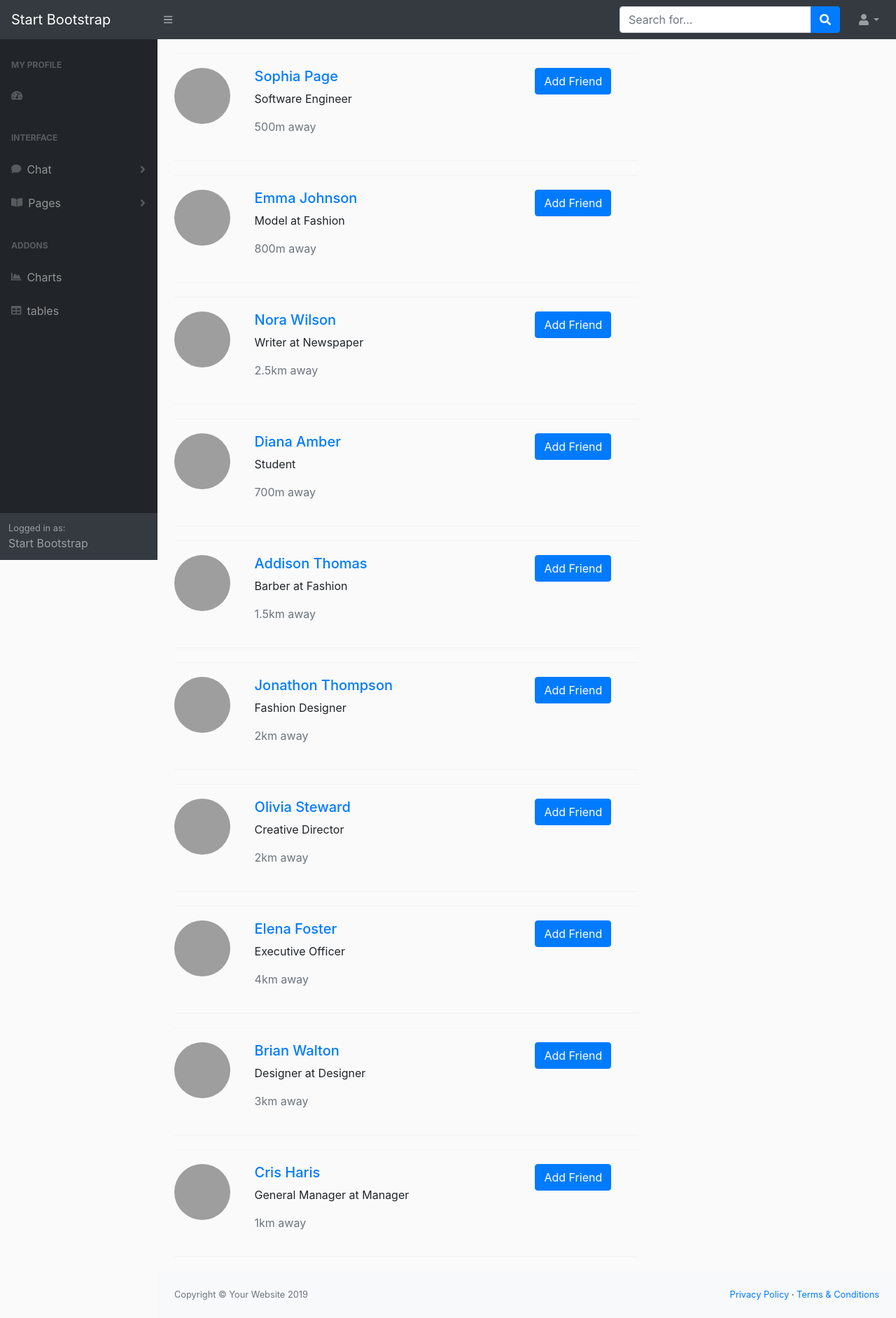
After one commit to Kushal2019/webchat, a PHP site: page /user/addfriend.php in a window 1280 px wide. The commit adds this page. Shown: the whole page at 70% size. Run offline with PHP 8.4, Linux system fonts and the light colour scheme; a user stored in the database is signed in; data comes from the database, SQL or seed files in the repository; data that the repository does not hold is empty; some libraries are stand-ins or nearby versions; grey boxes are pictures that could not be loaded.

Commit message:
make bybabu

```diff
--- /dev/null
+++ b/project/css/addfriend.css
@@ -0,0 +1,34 @@
+body{
+    margin-top:20px;
+    background:#FAFAFA;
+}
+/*==================================================
+  Nearby People CSS
+  ==================================================*/
+
+.people-nearby .google-maps{
+  background: #f8f8f8;
+  border-radius: 4px;
+  border: 1px solid #f1f2f2;
+  padding: 20px;
+  margin-bottom: 20px;
+}
+
+.people-nearby .google-maps .map{
+  height: 300px;
+  width: 100%;
+  border: none;
+}
+
+.people-nearby .nearby-user{
+  padding: 20px 0;
+  border-top: 1px solid #f1f2f2;
+  border-bottom: 1px solid #f1f2f2;
+  margin-bottom: 20px;
+}
+
+img.profile-photo-lg{
+  height: 80px;
+  width: 80px;
+  border-radius: 50%;
+}
--- a/project/css/chatbox.css
+++ b/project/css/chatbox.css
@@ -1,5 +1,5 @@
 body,html{
-            height: 100%;
+            height:100%;
             margin: 0;
             background: #7F7FD5;
            background: -webkit-linear-gradient(to right, #91EAE4, #86A8E7, #7F7FD5);
@@ -11,8 +11,8 @@ body,html{
             margin-bottom: auto;
         }
         .card{
-            height:550px;
-            margin-top:45px;
+            height:600px;
+            margin-top:10px;
             border-radius: 15px !important;
             background-color: rgba(0,0,0,0.4) !important;
         }
--- /dev/null
+++ b/project/user/addfriend.php
@@ -0,0 +1,220 @@
+<!DOCTYPE html>
+<html lang="en">
+<?php
+    $val="";
+    if(isset($_GET['msg']))
+    {
+    $GLOBALS['val']=$_GET['msg'];
+    }
+
+?>
+    <head>
+        <meta charset="utf-8" />
+        <meta http-equiv="X-UA-Compatible" content="IE=edge" />
+        <meta name="viewport" content="width=device-width, initial-scale=1, shrink-to-fit=no" />
+        <meta name="description" content="" />
+        <meta name="author" content="" />
+        <title>WebChat</title>
+        <link href="../css/styles.css" rel="stylesheet" />
+        <link href="../css/addfriend.css" rel="stylesheet" />
+        <link href="https://cdn.datatables.net/1.10.20/css/dataTables.bootstrap4.min.css" rel="stylesheet" crossorigin="anonymous" />
+        <script src="https://cdnjs.cloudflare.com/ajax/libs/font-awesome/5.11.2/js/all.min.js" crossorigin="anonymous"></script>
+        <script type="text/javascript" src="../js/user.js"></script>
+    </head>
+    <body class="sb-nav-fixed">
+        <?php
+            include("../pagesfile/topnav.php");
+            include("../pagesfile/sidetop.php");
+        ?>
+     <div id="layoutSidenav_content">
+    <main>
+        <div class="container">
+    <div class="row">
+        <div class="col-md-8">
+            <div class="people-nearby">
+
+              <div class="nearby-user">
+                <div class="row">
+                  <div class="col-md-2 col-sm-2">
+                    <img src="https://bootdey.com/img/Content/avatar/avatar7.png" alt="user" class="profile-photo-lg">
+                  </div>
+                  <div class="col-md-7 col-sm-7">
+                    <h5><a href="#" class="profile-link">Sophia Page</a></h5>
+                    <p>Software Engineer</p>
+                    <p class="text-muted">500m away</p>
+                  </div>
+                  <div class="col-md-3 col-sm-3">
+                    <button class="btn btn-primary pull-right">Add Friend</button>
+                  </div>
+                </div>
+              </div>
+              <div class="nearby-user">
+                <div class="row">
+                  <div class="col-md-2 col-sm-2">
+                    <img src="https://bootdey.com/img/Content/avatar/avatar6.png" alt="user" class="profile-photo-lg">
+                  </div>
+                  <div class="col-md-7 col-sm-7">
+                    <h5><a href="#" class="profile-link">Emma Johnson</a></h5>
+                    <p>Model at Fashion</p>
+                    <p class="text-muted">800m away</p>
+                  </div>
+                  <div class="col-md-3 col-sm-3">
+                    <button class="btn btn-primary pull-right">Add Friend</button>
+                  </div>
+                </div>
+              </div>
+              <div class="nearby-user">
+                <div class="row">
+                  <div class="col-md-2 col-sm-2">
+                    <img src="https://bootdey.com/img/Content/avatar/avatar5.png" alt="user" class="profile-photo-lg">
+                  </div>
+                  <div class="col-md-7 col-sm-7">
+                    <h5><a href="#" class="profile-link">Nora Wilson</a></h5>
+                    <p>Writer at Newspaper</p>
+                    <p class="text-muted">2.5km away</p>
+                  </div>
+                  <div class="col-md-3 col-sm-3">
+                    <button class="btn btn-primary pull-right">Add Friend</button>
+                  </div>
+                </div>
+              </div>
+              <div class="nearby-user">
+                <div class="row">
+                  <div class="col-md-2 col-sm-2">
+                    <img src="https://bootdey.com/img/Content/avatar/avatar4.png" alt="user" class="profile-photo-lg">
+                  </div>
+                  <div class="col-md-7 col-sm-7">
+                    <h5><a href="#" class="profile-link">Diana Amber</a></h5>
+                    <p>Student</p>
+                    <p class="text-muted">700m away</p>
+                  </div>
+                  <div class="col-md-3 col-sm-3">
+                    <button class="btn btn-primary pull-right">Add Friend</button>
+                  </div>
+                </div>
+              </div>
+              <div class="nearby-user">
+                <div class="row">
+                  <div class="col-md-2 col-sm-2">
+                    <img src="https://bootdey.com/img/Content/avatar/avatar3.png" alt="user" class="profile-photo-lg">
+                  </div>
+                  <div class="col-md-7 col-sm-7">
+                    <h5><a href="#" class="profile-link">Addison Thomas</a></h5>
+                    <p>Barber at Fashion</p>
+                    <p class="text-muted">1.5km away</p>
+                  </div>
+                  <div class="col-md-3 col-sm-3">
+                    <button class="btn btn-primary pull-right">Add Friend</button>
+                  </div>
+                </div>
+              </div>
+              <div class="nearby-user">
+                <div class="row">
+                  <div class="col-md-2 col-sm-2">
+                    <img src="https://bootdey.com/img/Content/avatar/avatar2.png" alt="user" class="profile-photo-lg">
+                  </div>
+                  <div class="col-md-7 col-sm-7">
+                    <h5><a href="#" class="profile-link">Jonathon Thompson</a></h5>
+                    <p>Fashion Designer</p>
+                    <p class="text-muted">2km away</p>
+                  </div>
+                  <div class="col-md-3 col-sm-3">
+                    <button class="btn btn-primary pull-right">Add Friend</button>
+                  </div>
+                </div>
+              </div>
+              <div class="nearby-user">
+                <div class="row">
+                  <div class="col-md-2 col-sm-2">
+                    <img src="https://bootdey.com/img/Content/avatar/avatar7.png" alt="user" class="profile-photo-lg">
+                  </div>
+                  <div class="col-md-7 col-sm-7">
+                    <h5><a href="#" class="profile-link">Olivia Steward</a></h5>
+                    <p>Creative Director</p>
+                    <p class="text-muted">2km away</p>
+                  </div>
+                  <div class="col-md-3 col-sm-3">
+                    <button class="btn btn-primary pull-right">Add Friend</button>
+                  </div>
+                </div>
+              </div>
+              <div class="nearby-user">
+                <div class="row">
+                  <div class="col-md-2 col-sm-2">
+                    <img src="https://bootdey.com/img/Content/avatar/avatar6.png" alt="user" class="profile-photo-lg">
+                  </div>
+                  <div class="col-md-7 col-sm-7">
+                    <h5><a href="#" class="profile-link">Elena Foster</a></h5>
+                    <p>Executive Officer</p>
+                    <p class="text-muted">4km away</p>
+                  </div>
+                  <div class="col-md-3 col-sm-3">
+                    <button class="btn btn-primary pull-right">Add Friend</button>
+                  </div>
+                </div>
+              </div>
+              <div class="nearby-user">
+                <div class="row">
+                  <div class="col-md-2 col-sm-2">
+                    <img src="https://bootdey.com/img/Content/avatar/avatar1.png" alt="user" class="profile-photo-lg">
+                  </div>
+                  <div class="col-md-7 col-sm-7">
+                    <h5><a href="#" class="profile-link">Brian Walton</a></h5>
+                    <p>Designer at Designer</p>
+                    <p class="text-muted">3km away</p>
+                  </div>
+                  <div class="col-md-3 col-sm-3">
+                    <button class="btn btn-primary pull-right">Add Friend</button>
+                  </div>
+                </div>
+              </div>
+              <div class="nearby-user">
+                <div class="row">
+                  <div class="col-md-2 col-sm-2">
+                    <img src="https://bootdey.com/img/Content/avatar/avatar7.png" alt="user" class="profile-photo-lg">
+                  </div>
+                  <div class="col-md-7 col-sm-7">
+                    <h5><a href="#" class="profile-link">Cris Haris</a></h5>
+                    <p>General Manager at Manager</p>
+                    <p class="text-muted">1km away</p>
+                  </div>
+                  <div class="col-md-3 col-sm-3">
+                    <button class="btn btn-primary pull-right">Add Friend</button>
+                  </div>
+                </div>
+              </div>
+            </div>
+        </div>
+    </div>
+</div>
+
+     </main>
+
+
+        <?php
+            include("../pagesfile/footer.php");
+
+        ?>
+         <div class="modal fade" id="myModal2" role="dialog">
+    <div class="modal-dialog modal-sm">
+      <div class="modal-content">
+        <div class="modal-header">
+
+          <h5 class="modal-title"><i class="fa fa-warning" style="font-size:20px;color:red"></i> Warning</h5>
+          <button type="button" class="close" data-dismiss="modal" id="bt1" style="color:red;">&times;</button>
+        </div>
+        <div class="modal-body">
+          <p id="msg1" style="color:red;">Plese Enter The First Name </p>
+        </div>
+        <div class="modal-footer">
+            <button type="button" class="btn btn-default" data-dismiss="modal" id="bt2" style="color:red;">Close</button>
+        </div>
+      </div>
+    </div>
+  </div>
+
+        <script src="https://code.jquery.com/jquery-3.4.1.min.js" crossorigin="anonymous"></script>
+        <script src="https://stackpath.bootstrapcdn.com/bootstrap/4.3.1/js/bootstrap.bundle.min.js" crossorigin="anonymous"></script>
+        <script src="../js/scripts.js"></script>
+     </body>
+</html>
--- a/project/user/chatbox.php
+++ b/project/user/chatbox.php
@@ -49,7 +49,7 @@
                         <li>
                             <div class="d-flex bd-highlight">
                                 <div class="img_cont">
-                                    <img src="https://2.bp.blogspot.com/-8ytYF7cfPkQ/WkPe1-rtrcI/AAAAAAAAGqU/FGfTDVgkcIwmOTtjLka51vineFBExJuSACLcBGAs/s320/31.jpg" class="rounded-circle user_img">
+                                    <img src="../upload/user_pic/<?=$data['user_pic']?>" class="rounded-circle user_img">
                                     <span class="online_icon offline"></span>
                                 </div>
                                 <div class="user_info">
```
Also changed, not shown: project/upload/user_pic/Screenshot (1).png (deleted), project/upload/user_pic/wallpaperflare.com_wallpaper (2).jpg (added).
